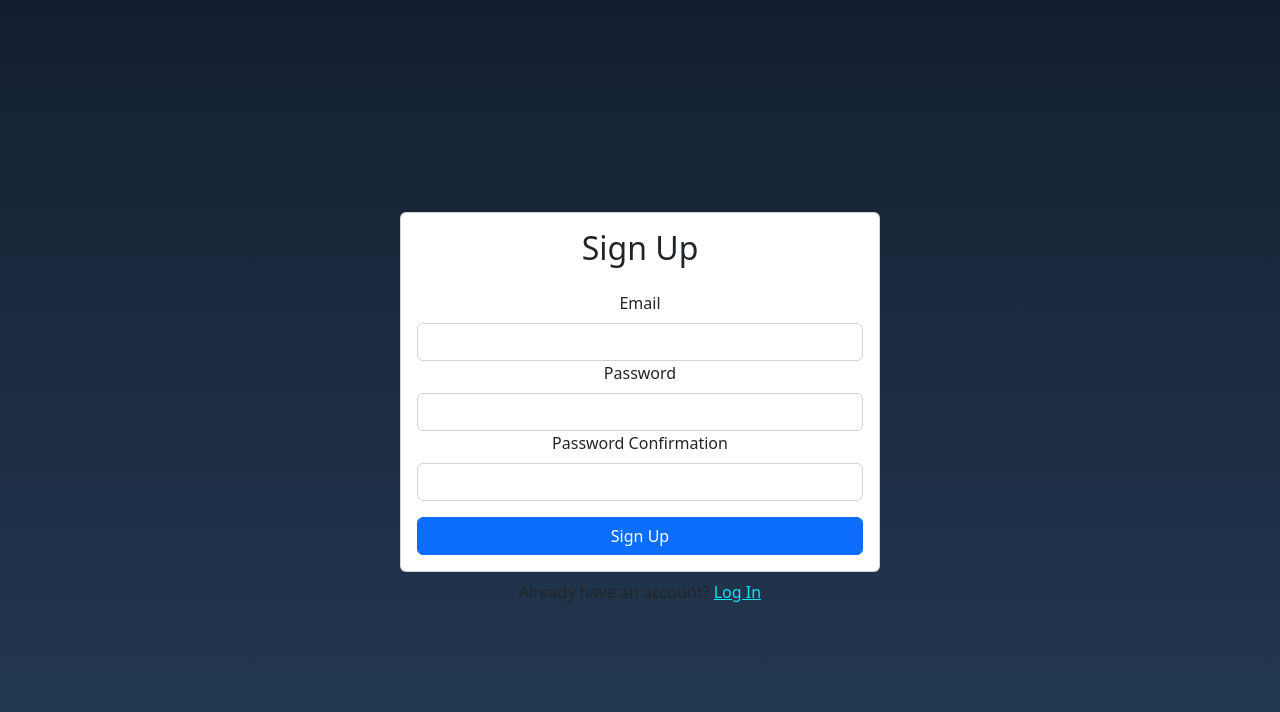
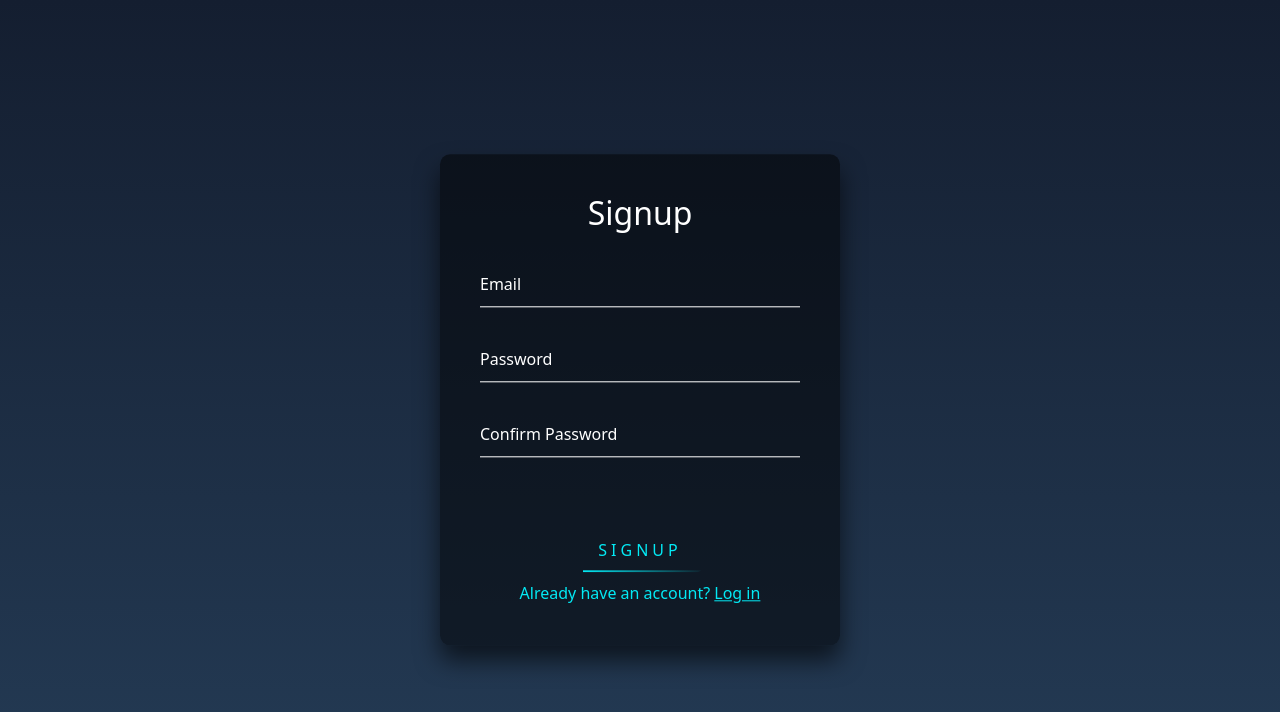
Before and after one commit to erikchan1000/yelp-project, a React (Create React App) app: page /signup in a window 1280 px wide. Shown: the top 712 px of the page. Built offline with nearby package versions, Linux system fonts and the light colour scheme; no server answers.

Commit message:
Login Completely Finished

```diff
--- a/src/App.css
+++ b/src/App.css
@@ -45,4 +45,5 @@
 
 .w-100 {
   margin-top: 1em;
+  color: #03e9f4 !important;
 }
--- a/src/components/ForgotPassword.js
+++ b/src/components/ForgotPassword.js
@@ -29,7 +29,7 @@ export default function ForgotPassword() {
 
   return (
     <>
-        <Card>
+        {/* <Card>
             <Card.Body>
                 <h2 className="text-center mb-4">Password Reset</h2>
                 {error && <Alert variant="danger">{error}</Alert>}
@@ -48,6 +48,31 @@ export default function ForgotPassword() {
         </Card>
         <div className="w-100 text-center mt-2">
             Need an Account? <Link to="/signup">Sign Up</Link>
+        </div> */}
+
+        <div class="login-box">
+            {error && <Alert variant="danger">{error}</Alert>}
+            {message && <Alert variant="success">{message}</Alert>}
+            <h2>Reset Password</h2>
+            <form onSubmit={handleSubmit}>
+                <div class="user-box">
+                <input type="email" ref={emailRef} name="" required/>
+                <label>Email</label>
+                </div>
+                <button disabled={loading} type="submit" class="btn">
+                    <span></span>
+                    <span></span>
+                    <span></span>
+                    <span></span>
+                    Reset
+                </button>
+            </form>
+            <div className="w-100 text-center mt-2">
+            Already have an account? <Link to="/login">Log in</Link>
+            </div>
+            <div className="w-100 text-center mt-2">
+            Need an Account? <Link to="/signup">Sign Up</Link>
+            </div>
         </div>
     </>
   )
--- a/src/components/Login.js
+++ b/src/components/Login.js
@@ -56,6 +56,7 @@ export default function Login() {
         </Card> */}
 
         <div class="login-box">
+            {error && <Alert variant="danger">{error}</Alert>}
             <h2>Login</h2>
             <form onSubmit={handleSubmit}>
                 <div class="user-box">
@@ -77,10 +78,11 @@ export default function Login() {
             <div className='w-100 text-center mt-3'>
             <Link to='/forgot-password'>Forgot Password?</Link>
             </div>
+
+            <div className="w-100 text-center mt-2">
+            Need an Account? <Link to="/signup">Sign Up</Link>
+            </div>
         </div>
-        {/* <div className="w-100 text-center mt-2">
-            Need an Account? <Link to="/signup">Sign Up</Link>
-        </div> */}
 
     </>
   )
--- a/src/components/Signup.js
+++ b/src/components/Signup.js
@@ -2,6 +2,7 @@ import React, {useRef, useState} from 'react'
 import {Form, Button, Card, Alert} from 'react-bootstrap'
 import {useAuth} from './Firebase/AuthContext'
 import {Link, useNavigate} from 'react-router-dom'
+import './Login.css'
 
 export default function Signup() {
     const emailRef = useRef();
@@ -33,7 +34,7 @@ export default function Signup() {
 
   return (
     <>
-        <Card>
+        {/* <Card>
             <Card.Body>
                 <h2 className="text-center mb-4">Sign Up</h2>
                 {error && <Alert variant="danger">{error}</Alert>}
@@ -58,6 +59,35 @@ export default function Signup() {
         </Card>
         <div className="w-100 text-center mt-2">
             Already have an account? <Link to="/login">Log In</Link>
+        </div> */}
+
+        <div class="login-box">
+            <h2>Signup</h2>
+            {error && <Alert variant="danger">{error}</Alert>}
+            <form onSubmit={handleSubmit}>
+                <div class="user-box">
+                <input type="email" ref={emailRef} name="" required/>
+                <label>Email</label>
+                </div>
+                <div class="user-box">
+                <input type="password" ref={passwordRef} name="" required/>
+                <label>Password</label>
+                </div>
+                <div class="user-box">
+                <input type="password" ref={passwordConfirmRef} name="" required/>
+                <label>Confirm Password</label>
+                </div>
+                <button type="submit" class="btn">
+                    <span></span>
+                    <span></span>
+                    <span></span>
+                    <span></span>
+                    Signup
+                </button>
+            </form>
+            <div className="w-100 text-center mt-2">
+            Already have an account? <Link to="/login">Log in</Link>
+            </div>
         </div>
 
     </>
```
